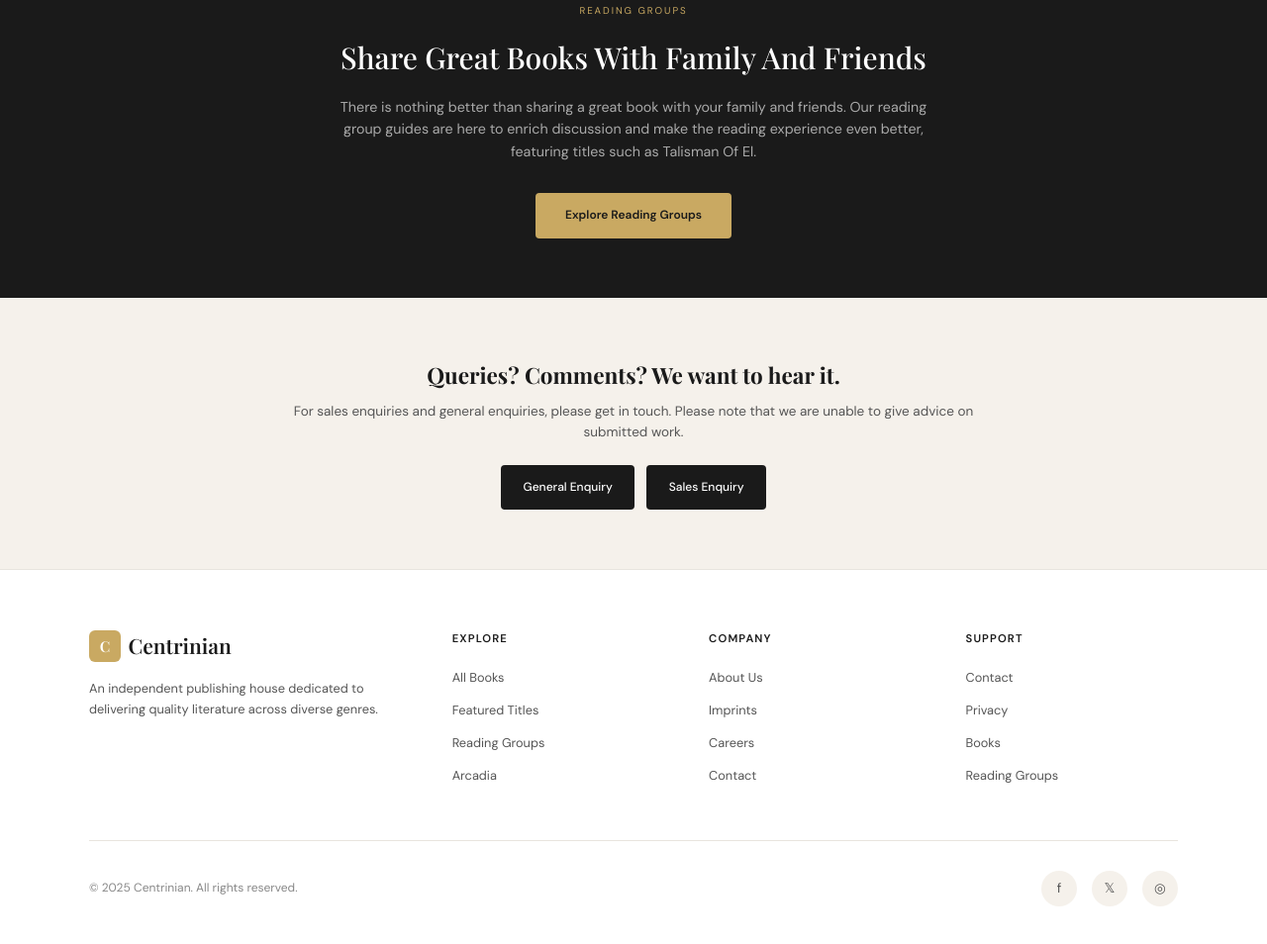
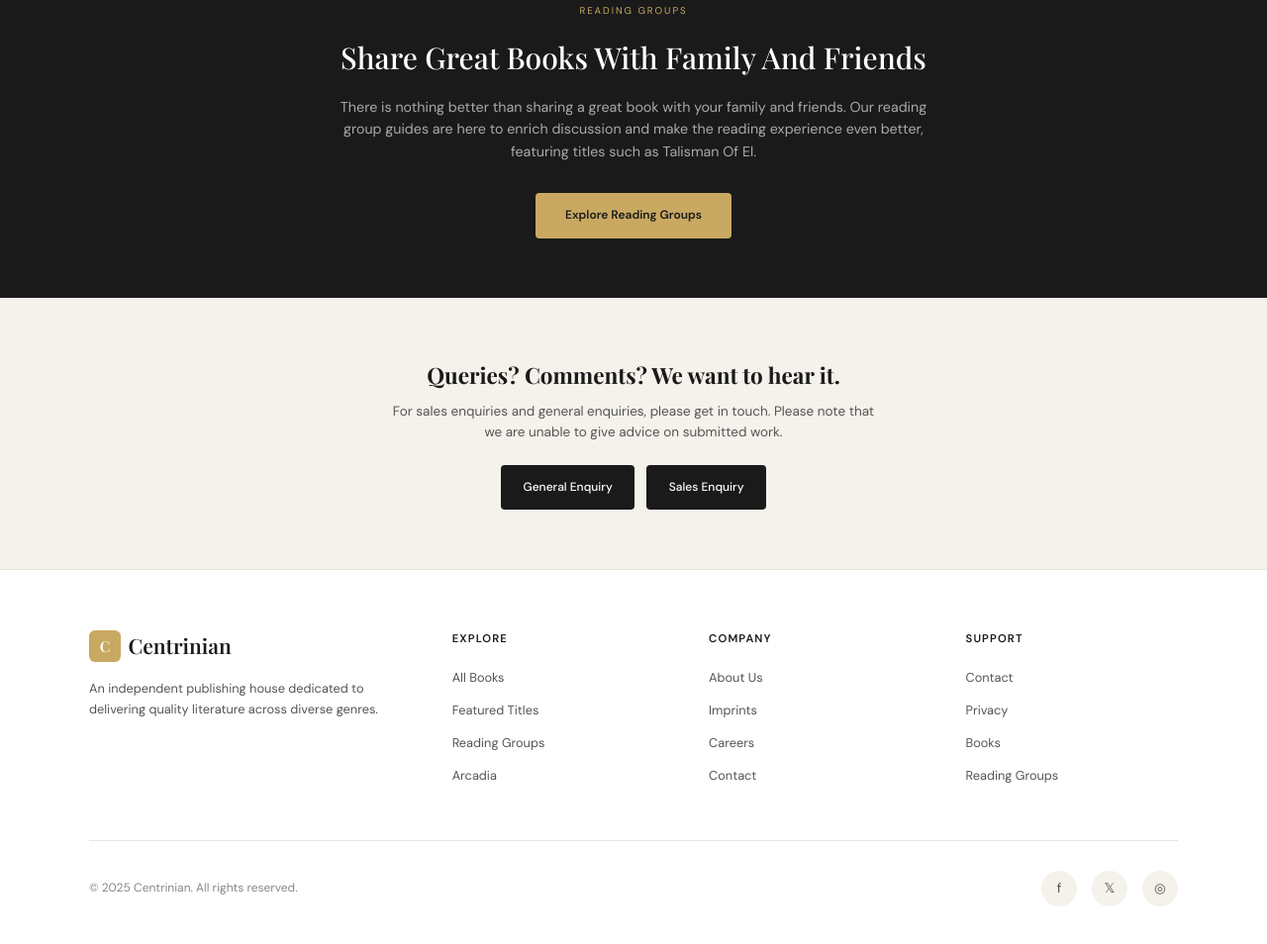
Before and after one commit to Centrinian/Website, a plain HTML site: page index.html in a window 1280 px wide. Shown: the part 2423-3377 px from the top of the page at 99% size. Drawn offline with nearby package versions, Linux system fonts and the light colour scheme; a web font is replaced by a local one.

Commit message:
index.html

```diff
--- a/index.html
+++ b/index.html
@@ -4,6 +4,7 @@
     <meta charset="UTF-8">
     <meta name="viewport" content="width=device-width, initial-scale=1.0">
     <title>Centrinian Publishing Ltd</title>
+    <meta name="description" content="Centrinian is an independent publishing house dedicated to delivering quality literature across diverse genres.">
     <link href="https://fonts.googleapis.com/css2?family=Playfair+Display:ital,wght@0,400;0,500;0,600;0,700;1,400;1,500&family=DM+Sans:wght@300;400;500;600&display=swap" rel="stylesheet">
     <style>
         :root {
@@ -181,6 +182,7 @@
             transition: all 0.3s ease;
             cursor: pointer;
             border: none;
+            display: inline-block;
         }
 
         .btn-primary {
@@ -726,14 +728,14 @@
             transform: translateY(-2px);
         }
 
-        /* Newsletter / Contact */
+        /* Newsletter */
         .newsletter {
             background: var(--bg-warm);
             padding: 4rem;
         }
 
         .newsletter-inner {
-            max-width: 700px;
+            max-width: 500px;
             margin: 0 auto;
             text-align: center;
         }
@@ -753,8 +755,8 @@
         .newsletter-form {
             display: flex;
             gap: 0.8rem;
+            flex-wrap: wrap;
             justify-content: center;
-            flex-wrap: wrap;
         }
 
         .newsletter-form a {
@@ -1099,7 +1101,7 @@
         </div>
     </section>
 
-    <!-- About / Spotlight -->
+    <!-- Author Spotlight -->
     <section class="spotlight-section" id="about">
         <div class="spotlight-inner">
             <div class="spotlight-author">
@@ -1136,7 +1138,7 @@
         </div>
     </section>
 
-    <!-- Reading Groups / CTA -->
+    <!-- CTA -->
     <section class="cta-section" id="submissions">
         <div class="cta-inner">
             <p class="cta-label">Reading Groups</p>
@@ -1150,8 +1152,8 @@
 
     <!-- Contact -->
     <section class="newsletter">
-        <div class="newsletter-inner" id="contact">
-            <h3>Queries? Comments? We want to hear it.</h3>
+        <div class="newsletter-inner">
+            <h3 id="contact">Queries? Comments? We want to hear it.</h3>
             <p>
                 For sales enquiries and general enquiries, please get in touch. Please note that we are unable to give advice on submitted work.
             </p>
```
